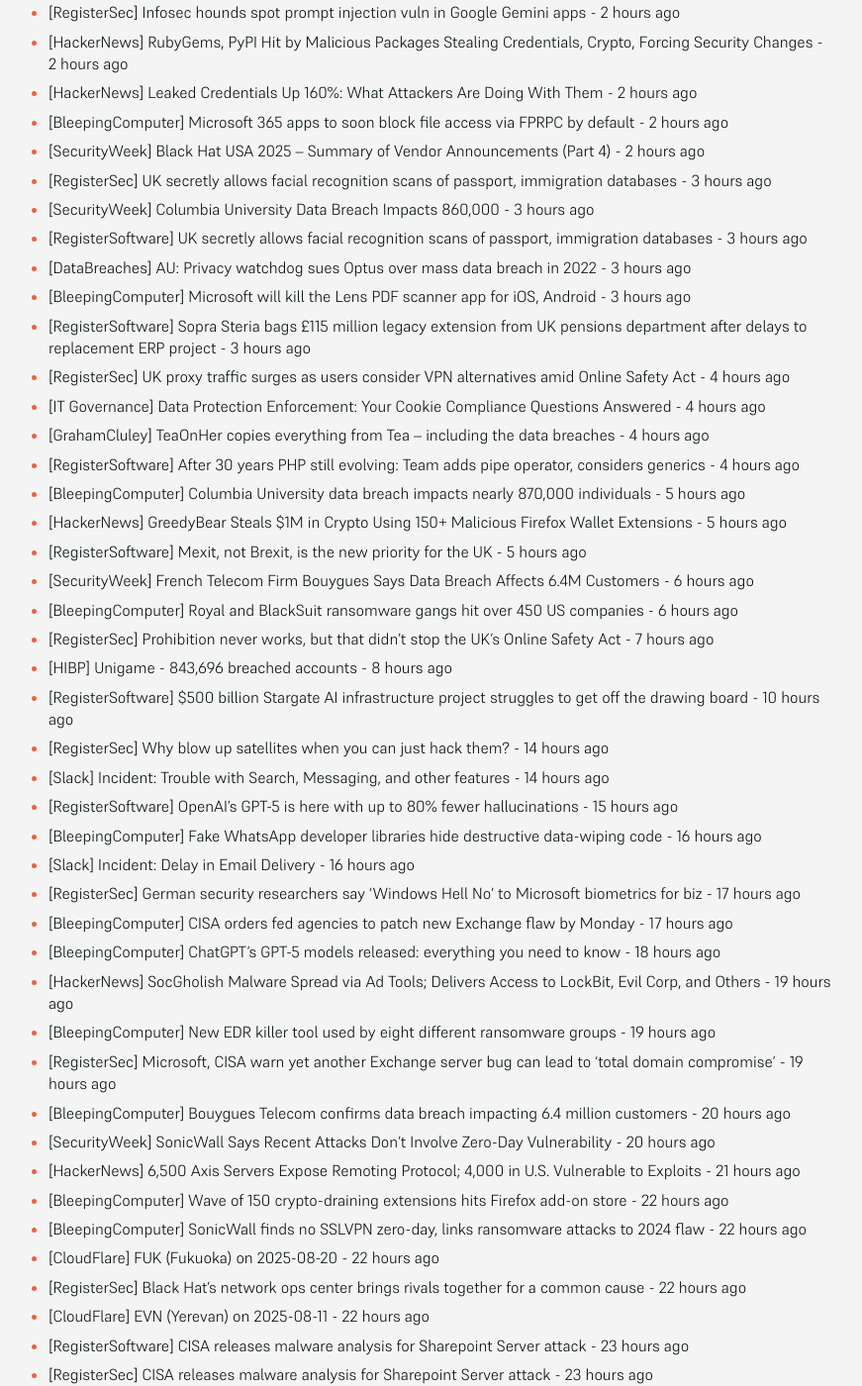
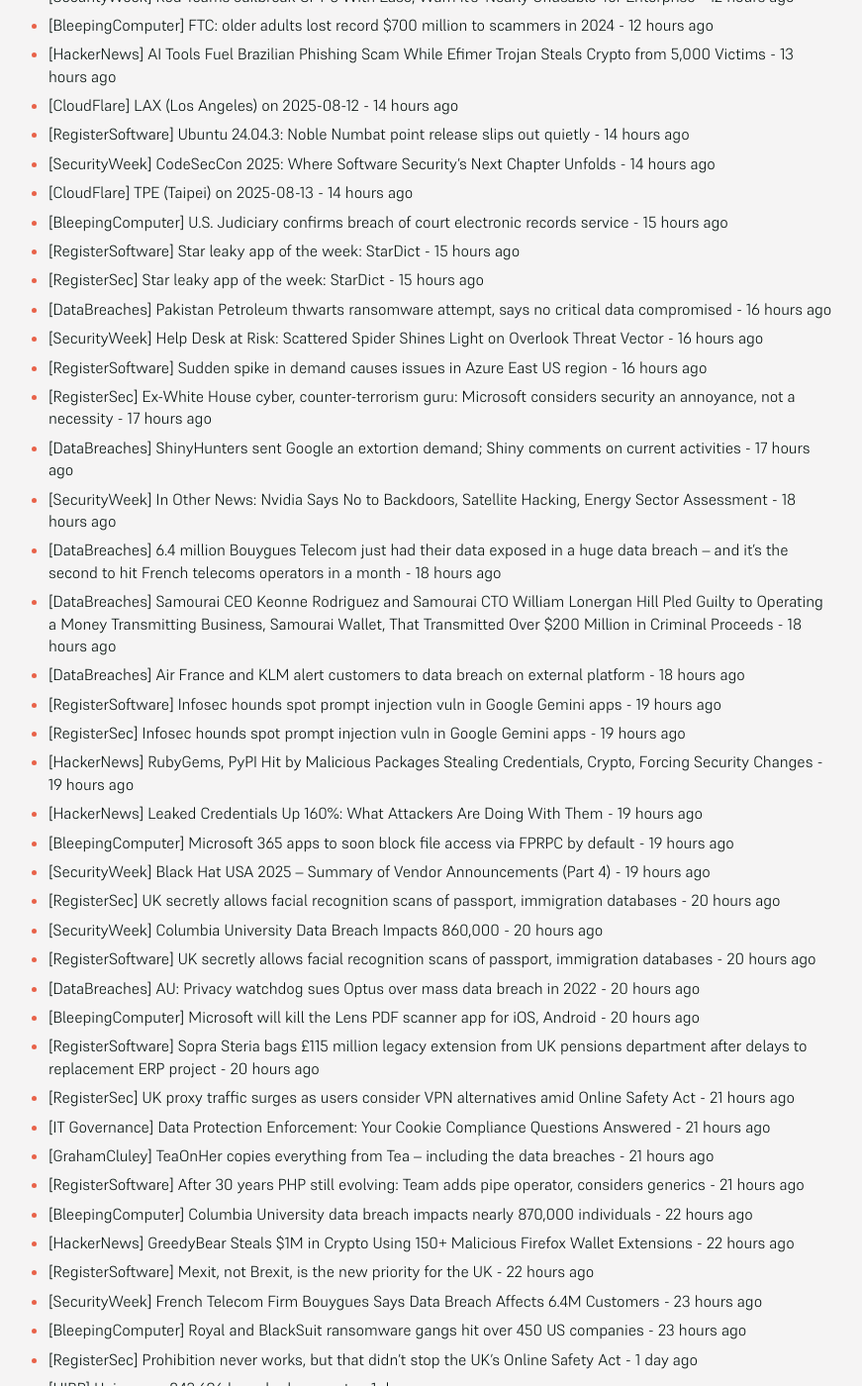
Before and after one commit to SecOpsNews/news, a Jekyll site: the page built from index.md, in a window 1280 px wide and 1400 px high, scrolled down 613 px. Shown: the whole window at 99% size, without its empty margins (215-1086 px from the left). Built offline with Jekyll 4.4.1, drawn with Linux system fonts in a browser that asks for light colours; some of the changed text lies outside the part shown.

Commit message:
New Feed

```diff
--- a/index.md
+++ b/index.md
@@ -9,59 +9,83 @@ description: Latest Updates
 
 <!-- SecOps start -->
 
-- [RegisterSec] Ex-White House cyber, counter-terrorism guru: Microsoft considers security an annoyance, not a necessity - 49 minutes ago
-- [DataBreaches] ShinyHunters sent Google an extortion demand;  Shiny comments on current activities - 49 minutes ago
-- [SecurityWeek] In Other News: Nvidia Says No to Backdoors, Satellite Hacking, Energy Sector Assessment - 1 hour ago
-- [DataBreaches] 6.4 million Bouygues Telecom just had their data exposed in a huge data breach – and it’s the second to hit French telecoms operators in a month - 1 hour ago
-- [DataBreaches] Samourai CEO Keonne Rodriguez and Samourai CTO William Lonergan Hill Pled Guilty to Operating a Money Transmitting Business, Samourai Wallet, That Transmitted Over $200 Million in Criminal Proceeds - 1 hour ago
-- [DataBreaches] Air France and KLM alert customers to data breach on external platform - 1 hour ago
-- [RegisterSoftware] Infosec hounds spot prompt injection vuln in Google Gemini apps - 2 hours ago
-- [RegisterSec] Infosec hounds spot prompt injection vuln in Google Gemini apps - 2 hours ago
-- [HackerNews] RubyGems, PyPI Hit by Malicious Packages Stealing Credentials, Crypto, Forcing Security Changes - 2 hours ago
-- [HackerNews] Leaked Credentials Up 160%: What Attackers Are Doing With Them - 2 hours ago
-- [BleepingComputer] Microsoft 365 apps to soon block file access via FPRPC by default - 2 hours ago
-- [SecurityWeek] Black Hat USA 2025 – Summary of Vendor Announcements (Part 4) - 2 hours ago
-- [RegisterSec] UK secretly allows facial recognition scans of passport, immigration databases - 3 hours ago
-- [SecurityWeek] Columbia University Data Breach Impacts 860,000 - 3 hours ago
-- [RegisterSoftware] UK secretly allows facial recognition scans of passport, immigration databases - 3 hours ago
-- [DataBreaches] AU: Privacy watchdog sues Optus over mass data breach in 2022 - 3 hours ago
-- [BleepingComputer] Microsoft will kill the Lens PDF scanner app for iOS, Android - 3 hours ago
-- [RegisterSoftware] Sopra Steria bags £115 million legacy extension from UK pensions department after delays to replacement ERP project - 3 hours ago
-- [RegisterSec] UK proxy traffic surges as users consider VPN alternatives amid Online Safety Act - 4 hours ago
-- [IT Governance] Data Protection Enforcement: Your Cookie Compliance Questions Answered - 4 hours ago
-- [GrahamCluley] TeaOnHer copies everything from Tea – including the data breaches - 4 hours ago
-- [RegisterSoftware] After 30 years PHP still evolving: Team adds pipe operator, considers generics - 4 hours ago
-- [BleepingComputer] Columbia University data breach impacts nearly 870,000 individuals - 5 hours ago
-- [HackerNews] GreedyBear Steals $1M in Crypto Using 150+ Malicious Firefox Wallet Extensions - 5 hours ago
-- [RegisterSoftware] Mexit, not Brexit, is the new priority for the UK - 5 hours ago
-- [SecurityWeek] French Telecom Firm Bouygues Says Data Breach Affects 6.4M Customers - 6 hours ago
-- [BleepingComputer] Royal and BlackSuit ransomware gangs hit over 450 US companies - 6 hours ago
-- [RegisterSec] Prohibition never works, but that didn't stop the UK's Online Safety Act - 7 hours ago
-- [HIBP] Unigame - 843,696 breached accounts - 8 hours ago
-- [RegisterSoftware] $500 billion Stargate AI infrastructure project struggles to get off the drawing board - 10 hours ago
-- [RegisterSec] Why blow up satellites when you can just hack them? - 14 hours ago
-- [Slack] Incident: Trouble with Search, Messaging, and other features - 14 hours ago
-- [RegisterSoftware] OpenAI's GPT-5 is here with up to 80% fewer hallucinations - 15 hours ago
-- [BleepingComputer] Fake WhatsApp developer libraries hide destructive data-wiping code - 16 hours ago
-- [Slack] Incident: Delay in Email Delivery - 16 hours ago
-- [RegisterSec] German security researchers say 'Windows Hell No' to Microsoft biometrics for biz - 17 hours ago
-- [BleepingComputer] CISA orders fed agencies to patch new Exchange flaw by Monday - 17 hours ago
-- [BleepingComputer] ChatGPT's GPT-5 models released: everything you need to know - 18 hours ago
-- [HackerNews] SocGholish Malware Spread via Ad Tools; Delivers Access to LockBit, Evil Corp, and Others - 19 hours ago
-- [BleepingComputer] New EDR killer tool used by eight different ransomware groups - 19 hours ago
-- [RegisterSec] Microsoft, CISA warn yet another Exchange server bug can lead to 'total domain compromise' - 19 hours ago
-- [BleepingComputer] Bouygues Telecom confirms data breach impacting 6.4 million customers - 20 hours ago
-- [SecurityWeek] SonicWall Says Recent Attacks Don’t Involve Zero-Day Vulnerability - 20 hours ago
-- [HackerNews] 6,500 Axis Servers Expose Remoting Protocol; 4,000 in U.S. Vulnerable to Exploits - 21 hours ago
-- [BleepingComputer] Wave of 150 crypto-draining extensions hits Firefox add-on store - 22 hours ago
-- [BleepingComputer] SonicWall finds no SSLVPN zero-day, links ransomware attacks to 2024 flaw - 22 hours ago
-- [CloudFlare] FUK (Fukuoka) on 2025-08-20 - 22 hours ago
-- [RegisterSec] Black Hat's network ops center brings rivals together for a common cause - 22 hours ago
-- [CloudFlare] EVN (Yerevan) on 2025-08-11 - 22 hours ago
-- [RegisterSoftware] CISA releases malware analysis for Sharepoint Server attack - 23 hours ago
-- [RegisterSec] CISA releases malware analysis for Sharepoint Server attack - 23 hours ago
-- [CloudFlare] EBL (Erbil) on 2025-08-11 - 23 hours ago
-- [CloudFlare] JED (Jeddah) on 2025-08-11 - 23 hours ago
+- [HackerNews] CyberArk and HashiCorp Flaws Enable Remote Vault Takeover Without Credentials - 1 hour ago
+- [CloudFlare] ATL (Atlanta) on 2025-08-13 - 7 hours ago
+- [BleepingComputer] WinRAR zero-day exploited to plant malware on archive extraction - 9 hours ago
+- [BrianKrebs] KrebsOnSecurity in New ‘Most Wanted’ HBO Max Series - 9 hours ago
+- [BleepingComputer] OpenAI to fix GPT-5 issues, double rate limits for paid users after outrage - 9 hours ago
+- [DataBreaches] SC: Spartanburg County hit by cyberattack, some online services disrupted - 9 hours ago
+- [CloudFlare] ORD (Chicago) on 2025-08-13 - 10 hours ago
+- [BleepingComputer] WinRAR zero-day flaw exploited by RomCom hackers in phishing attacks - 10 hours ago
+- [RegisterSoftware] Humans make better content cops than AI, but cost 40x more - 10 hours ago
+- [RegisterSec] Chinese biz using AI to hit US politicians, influencers with propaganda - 10 hours ago
+- [RegisterSoftware] Meet President Willian H. Brusen from the great state of Onegon - 11 hours ago
+- [SecurityWeek] Red Teams Jailbreak GPT-5 With Ease, Warn It’s ‘Nearly Unusable’ for Enterprise - 12 hours ago
+- [BleepingComputer] FTC: older adults lost record $700 million to scammers in 2024 - 12 hours ago
+- [HackerNews] AI Tools Fuel Brazilian Phishing Scam While Efimer Trojan Steals Crypto from 5,000 Victims - 13 hours ago
+- [CloudFlare] LAX (Los Angeles) on 2025-08-12 - 14 hours ago
+- [RegisterSoftware] Ubuntu 24.04.3: Noble Numbat point release slips out quietly - 14 hours ago
+- [SecurityWeek] CodeSecCon 2025: Where Software Security’s Next Chapter Unfolds - 14 hours ago
+- [CloudFlare] TPE (Taipei) on 2025-08-13 - 14 hours ago
+- [BleepingComputer] U.S. Judiciary confirms breach of court electronic records service - 15 hours ago
+- [RegisterSoftware] Star leaky app of the week: StarDict - 15 hours ago
+- [RegisterSec] Star leaky app of the week: StarDict - 15 hours ago
+- [DataBreaches] Pakistan Petroleum thwarts ransomware attempt, says no critical data compromised - 16 hours ago
+- [SecurityWeek] Help Desk at Risk: Scattered Spider Shines Light on Overlook Threat Vector - 16 hours ago
+- [RegisterSoftware] Sudden spike in demand causes issues in Azure East US region - 16 hours ago
+- [RegisterSec] Ex-White House cyber, counter-terrorism guru: Microsoft considers security an annoyance, not a necessity - 17 hours ago
+- [DataBreaches] ShinyHunters sent Google an extortion demand;  Shiny comments on current activities - 17 hours ago
+- [SecurityWeek] In Other News: Nvidia Says No to Backdoors, Satellite Hacking, Energy Sector Assessment - 18 hours ago
+- [DataBreaches] 6.4 million Bouygues Telecom just had their data exposed in a huge data breach – and it’s the second to hit French telecoms operators in a month - 18 hours ago
+- [DataBreaches] Samourai CEO Keonne Rodriguez and Samourai CTO William Lonergan Hill Pled Guilty to Operating a Money Transmitting Business, Samourai Wallet, That Transmitted Over $200 Million in Criminal Proceeds - 18 hours ago
+- [DataBreaches] Air France and KLM alert customers to data breach on external platform - 18 hours ago
+- [RegisterSoftware] Infosec hounds spot prompt injection vuln in Google Gemini apps - 19 hours ago
+- [RegisterSec] Infosec hounds spot prompt injection vuln in Google Gemini apps - 19 hours ago
+- [HackerNews] RubyGems, PyPI Hit by Malicious Packages Stealing Credentials, Crypto, Forcing Security Changes - 19 hours ago
+- [HackerNews] Leaked Credentials Up 160%: What Attackers Are Doing With Them - 19 hours ago
+- [BleepingComputer] Microsoft 365 apps to soon block file access via FPRPC by default - 19 hours ago
+- [SecurityWeek] Black Hat USA 2025 – Summary of Vendor Announcements (Part 4) - 19 hours ago
+- [RegisterSec] UK secretly allows facial recognition scans of passport, immigration databases - 20 hours ago
+- [SecurityWeek] Columbia University Data Breach Impacts 860,000 - 20 hours ago
+- [RegisterSoftware] UK secretly allows facial recognition scans of passport, immigration databases - 20 hours ago
+- [DataBreaches] AU: Privacy watchdog sues Optus over mass data breach in 2022 - 20 hours ago
+- [BleepingComputer] Microsoft will kill the Lens PDF scanner app for iOS, Android - 20 hours ago
+- [RegisterSoftware] Sopra Steria bags £115 million legacy extension from UK pensions department after delays to replacement ERP project - 20 hours ago
+- [RegisterSec] UK proxy traffic surges as users consider VPN alternatives amid Online Safety Act - 21 hours ago
+- [IT Governance] Data Protection Enforcement: Your Cookie Compliance Questions Answered - 21 hours ago
+- [GrahamCluley] TeaOnHer copies everything from Tea – including the data breaches - 21 hours ago
+- [RegisterSoftware] After 30 years PHP still evolving: Team adds pipe operator, considers generics - 21 hours ago
+- [BleepingComputer] Columbia University data breach impacts nearly 870,000 individuals - 22 hours ago
+- [HackerNews] GreedyBear Steals $1M in Crypto Using 150+ Malicious Firefox Wallet Extensions - 22 hours ago
+- [RegisterSoftware] Mexit, not Brexit, is the new priority for the UK - 22 hours ago
+- [SecurityWeek] French Telecom Firm Bouygues Says Data Breach Affects 6.4M Customers - 23 hours ago
+- [BleepingComputer] Royal and BlackSuit ransomware gangs hit over 450 US companies - 23 hours ago
+- [RegisterSec] Prohibition never works, but that didn't stop the UK's Online Safety Act - 1 day ago
+- [HIBP] Unigame - 843,696 breached accounts - 1 day ago
+- [RegisterSoftware] $500 billion Stargate AI infrastructure project struggles to get off the drawing board - 1 day ago
+- [RegisterSec] Why blow up satellites when you can just hack them? - 1 day ago
+- [Slack] Incident: Trouble with Search, Messaging, and other features - 1 day ago
+- [RegisterSoftware] OpenAI's GPT-5 is here with up to 80% fewer hallucinations - 1 day ago
+- [BleepingComputer] Fake WhatsApp developer libraries hide destructive data-wiping code - 1 day ago
+- [Slack] Incident: Delay in Email Delivery - 1 day ago
+- [RegisterSec] German security researchers say 'Windows Hell No' to Microsoft biometrics for biz - 1 day ago
+- [BleepingComputer] CISA orders fed agencies to patch new Exchange flaw by Monday - 1 day ago
+- [BleepingComputer] ChatGPT's GPT-5 models released: everything you need to know - 1 day ago
+- [HackerNews] SocGholish Malware Spread via Ad Tools; Delivers Access to LockBit, Evil Corp, and Others - 1 day ago
+- [BleepingComputer] New EDR killer tool used by eight different ransomware groups - 1 day ago
+- [RegisterSec] Microsoft, CISA warn yet another Exchange server bug can lead to 'total domain compromise' - 1 day ago
+- [BleepingComputer] Bouygues Telecom confirms data breach impacting 6.4 million customers - 1 day ago
+- [SecurityWeek] SonicWall Says Recent Attacks Don’t Involve Zero-Day Vulnerability - 1 day ago
+- [HackerNews] 6,500 Axis Servers Expose Remoting Protocol; 4,000 in U.S. Vulnerable to Exploits - 1 day ago
+- [BleepingComputer] Wave of 150 crypto-draining extensions hits Firefox add-on store - 1 day ago
+- [BleepingComputer] SonicWall finds no SSLVPN zero-day, links ransomware attacks to 2024 flaw - 1 day ago
+- [CloudFlare] FUK (Fukuoka) on 2025-08-20 - 1 day ago
+- [RegisterSec] Black Hat's network ops center brings rivals together for a common cause - 1 day ago
+- [CloudFlare] EVN (Yerevan) on 2025-08-11 - 1 day ago
+- [RegisterSoftware] CISA releases malware analysis for Sharepoint Server attack - 1 day ago
+- [RegisterSec] CISA releases malware analysis for Sharepoint Server attack - 1 day ago
+- [CloudFlare] EBL (Erbil) on 2025-08-11 - 1 day ago
+- [CloudFlare] JED (Jeddah) on 2025-08-11 - 1 day ago
 - [RegisterSoftware] Snowflake builds Spark clients for its own analytics engine - 1 day ago
 - [CloudFlare] RUH (Riyadh) on 2025-08-11 - 1 day ago
 - [HackerNews] 6,500 Axis Servers Expose Remoting Protocol, 4,000 in U.S. Vulnerable to Exploits - 1 day ago
@@ -102,48 +126,10 @@ description: Latest Updates
 - [HackerNews] Webinar: How to Stop Python Supply Chain Attacks—and the Expert Tools You Need - 1 day ago
 - [CloudFlare] BAH (Manama) on 2025-08-19 - 1 day ago
 - [CloudFlare] ZDM (Ramallah) on 2025-08-19 - 1 day ago
-- [RegisterSoftware] How to run OpenAI's new gpt-oss-20b LLM on your computer - 1 day ago
-- [BleepingComputer] Microsoft accidentally confirms GPT-5, GPT-5-Mini, GPT-5-Nano ahead of launch - 1 day ago
-- [CloudFlare] TLV (Tel Aviv) on 2025-08-19 - 1 day ago
-- [CloudFlare] HFA (Haifa) on 2025-08-19 - 1 day ago
-- [CloudFlare] TLV (Tel Aviv) on 2025-08-20 - 1 day ago
-- [SecurityWeek] Trend Micro Warns of Apex One Vulnerabilities Exploited in Wild - 1 day ago
-- [CloudFlare] DOH (Doha) on 2025-08-20 - 1 day ago
-- [CloudFlare] BOM (Mumbai) on 2025-08-12 - 1 day ago
-- [CloudFlare] BOM (Mumbai) on 2025-08-13 - 1 day ago
-- [RegisterSoftware] I see you’re riding an Uber to work. Would you like a cheap coffee on the way? - 1 day ago
-- [RegisterSoftware] Robots can program each other's brains with AI, scientist shows - 1 day ago
-- [SecurityWeek] Major Enterprise AI Assistants Can Be Abused for Data Theft, Manipulation - 1 day ago
-- [SecurityWeek] Enterprise Secrets Exposed by CyberArk Conjur Vulnerabilities - 1 day ago
-- [HackerNews] Researchers Uncover ECScape Flaw in Amazon ECS Enabling Cross-Task Credential Theft - 1 day ago
-- [RegisterSoftware] Microsoft researchers bullish on AI security agent even though it let 74% of malware slip through - 1 day ago
-- [RegisterSec] Microsoft researchers bullish on AI security agent even though it let 74% of malware slip through - 1 day ago
-- [BleepingComputer] Akira ransomware abuses CPU tuning tool to disable Microsoft Defender - 1 day ago
-- [HackerNews] Fake VPN and Spam Blocker Apps Tied to VexTrio Used in Ad Fraud, Subscription Scams - 1 day ago
-- [RegisterSoftware] OpenAI’s new model can't believe that Trump is back in office - 1 day ago
-- [RegisterSec] Google says the group behind last year's Snowflake attack slurped data from one of its Salesforce instances - 1 day ago
-- [SecurityWeek] Google Discloses Data Breach via Salesforce Hack - 1 day ago
-- [SecurityWeek] Google Discloses Salesforce Hack - 1 day ago
-- [GrahamCluley] Ransomware plunges insurance company into bankruptcy - 1 day ago
-- [RegisterSoftware] Arista pushes Ethernet for AI, downplays effect of tariffs - 1 day ago
-- [RegisterSoftware] Google, OpenAI, Anthropic get blanket deal to saturate US government with their AI - 1 day ago
-- [BleepingComputer] New Ghost Calls tactic abuses Zoom and Microsoft Teams for C2 operations - 1 day ago
-- [NCSCGuidanceFeed] 'Smart' security cameras: Using them safely in your home - 1 day ago
-- [NCSCGuidanceFeed] Ransomware: 'WannaCry' guidance for home users and small businesses - 1 day ago
-- [BleepingComputer] Hacker extradited to US for stealing $3.3 million from taxpayers - 1 day ago
-- [DataBreaches] Google reveals it became one of the Salesforce attack victims in June - 1 day ago
-- [SecurityWeek] PLoB: A Behavioral Fingerprinting Framework to Hunt for Malicious Logins - 1 day ago
-- [GrahamCluley] Ukraine claims to have hacked secrets from Russia’s newest nuclear submarine - 1 day ago
-- [IT Governance] A Guide to TOMs (technical and organisational measures) under the GDPR - 1 day ago
-- [SecurityWeek] WhatsApp Takes Down 6.8 Million Accounts Linked to Criminal Scam Centers, Meta Says - 1 day ago
-- [SecurityWeek] Trend Micro Patches Apex One Vulnerabilities Exploited in Wild - 1 day ago
-- [SecurityWeek] Microsoft Paid Out $17 Million in Bug Bounties in Past Year - 1 day ago
-- [BleepingComputer] MFA matters… But it isn’t enough on its own - 1 day ago
-- [RegisterSoftware] AWS wiped my account of 10 years, says open source dev - 2 days ago
-- [SecurityWeek] Ox Security Launches AI Agent That Auto-Generates Code to Fix Vulnerabilities - 2 days ago
-- [BleepingComputer] Google suffers data breach in ongoing Salesforce data theft attacks - 2 days ago
-- [BleepingComputer] National Bank of Canada online systems down due to 'technical issue' - 2 days ago
-- [SecurityWeek] Over 1 Million Impacted by DaVita Data Breach - 2 days ago
+- [RegisterSoftware] How to run OpenAI's new gpt-oss-20b LLM on your computer - 2 days ago
+- [BleepingComputer] Microsoft accidentally confirms GPT-5, GPT-5-Mini, GPT-5-Nano ahead of launch - 2 days ago
+- [CloudFlare] TLV (Tel Aviv) on 2025-08-19 - 2 days ago
+- [CloudFlare] HFA (Haifa) on 2025-08-19 - 2 days ago
 - [DataBreaches] Russian-linked hackers appear to have launched a crippling cyberattack on Western New Mexico University - 3 months ago
 - [DataBreaches] SK Telecom vows to take full responsibility for damage from recent data leak - 3 months ago
 - [HackerNews] Storm-1977 Hits Education Clouds with AzureChecker, Deploys 200+ Crypto Mining Containers - 3 months ago
```
